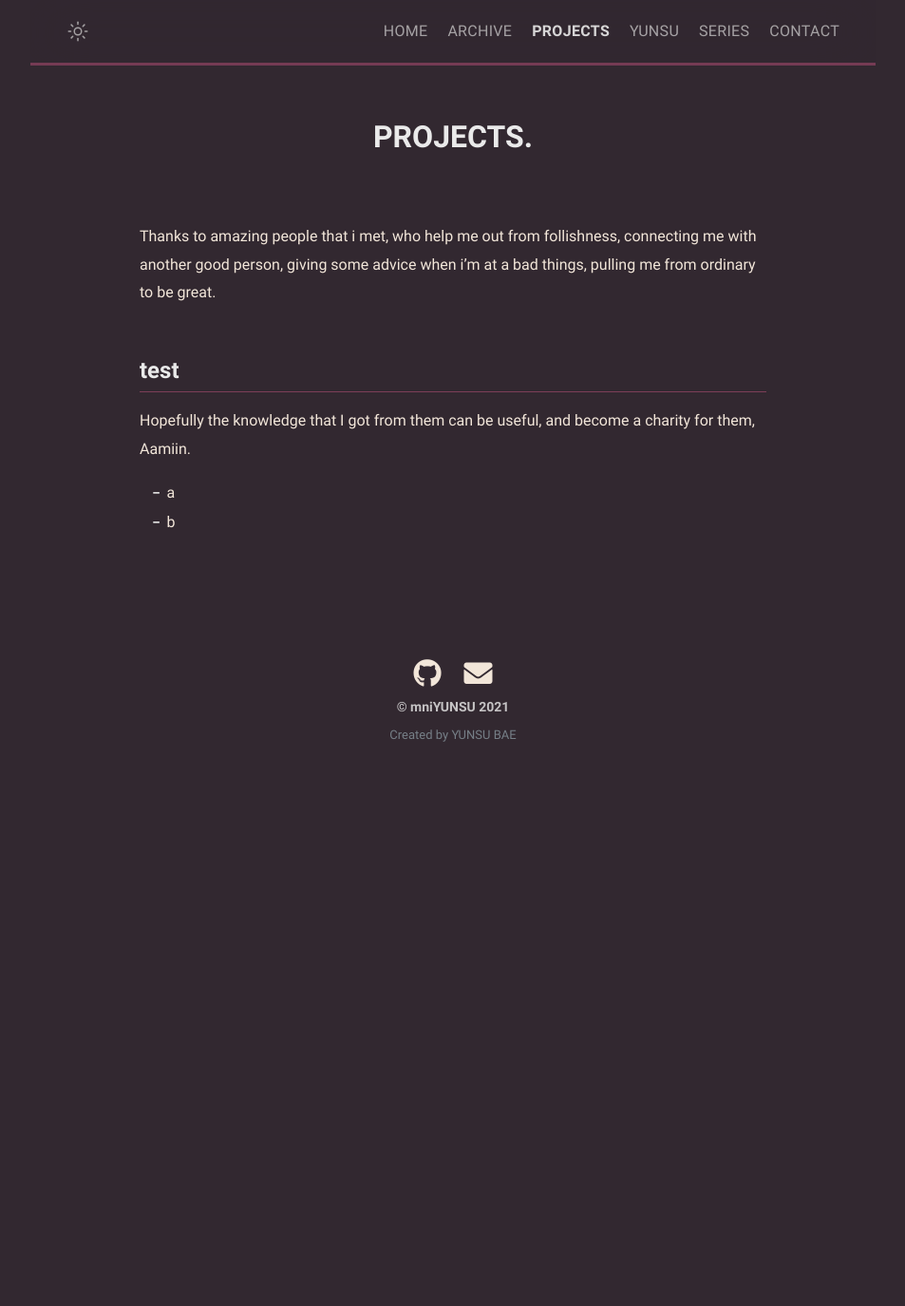
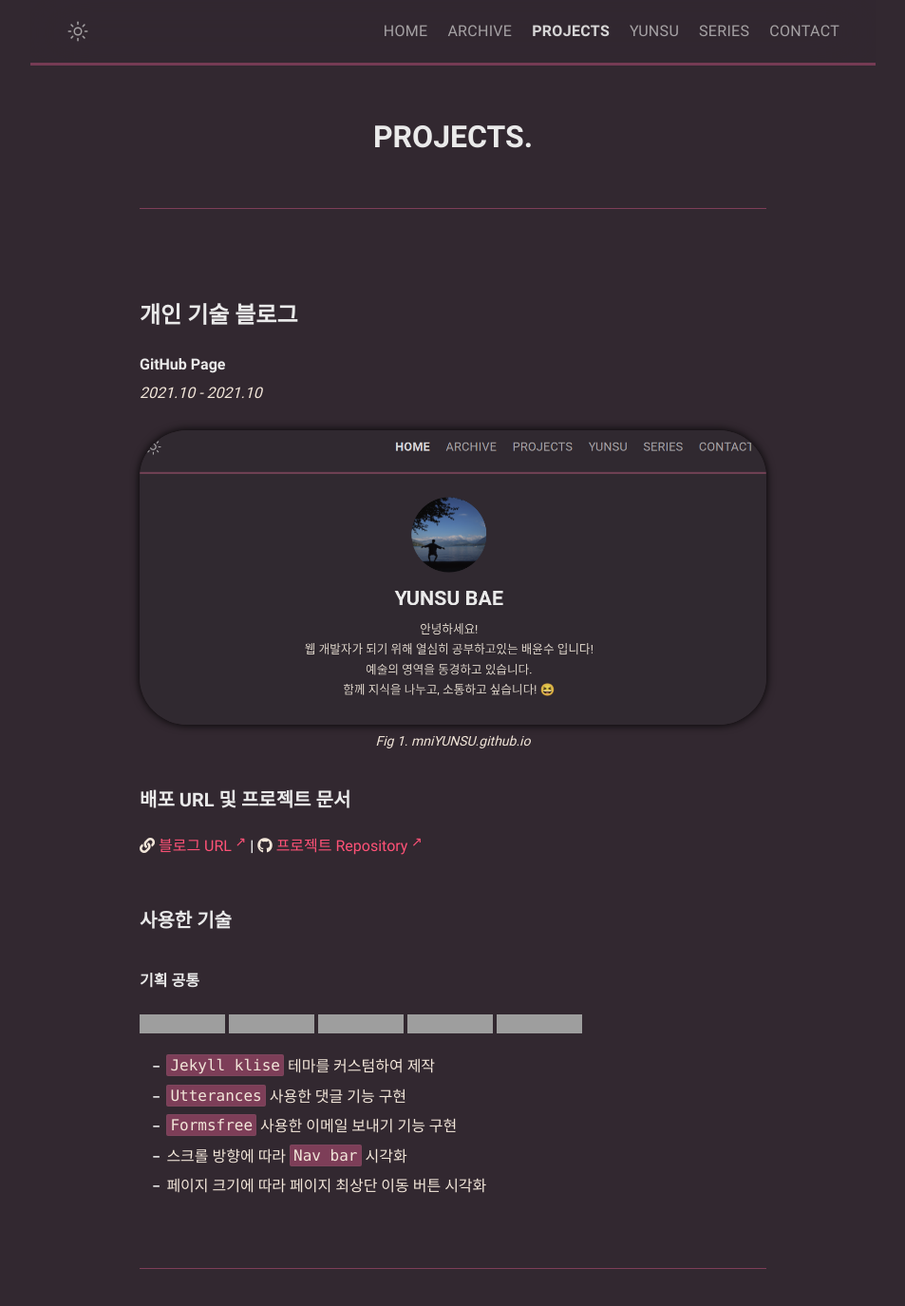
Before and after one commit to mniYUNSU/mniYUNSU.github.io, a Jekyll site: the page built from thanks.md, in a window 1280 px wide and 1400 px high. Shown: the top 1375 px of the window at 95% size, without its empty margins (163-1116 px from the left). Built offline with Jekyll 4.4.1, drawn with Linux system fonts in a browser that asks for light colours; some of the changed text lies outside the part shown; grey boxes are pictures that could not be loaded.

Commit message:
project page 구현

```diff
--- a/_sass/klise/_layout.scss
+++ b/_sass/klise/_layout.scss
@@ -217,6 +217,7 @@
     -webkit-animation: 0.5s ease-in forwards fadein;
     animation: 0.5s ease-in forwards fadein;
     opacity: 1;
+    box-shadow: 0px 0px 10px #000;
   }
 
   .author-name {
@@ -261,6 +262,7 @@
     position: absolute;
     top: 15%;
     left: 5%;
+    box-shadow: 0px 0px 10px #000;
   }
 
   .author-post-name {
--- a/thanks.md
+++ b/thanks.md
@@ -2,17 +2,103 @@
 title: PROJECTS
 permalink: /project/
 layout: page
-excerpt: Thanks to amazing people that i met, who help me out from follishness, connecting me with another good person, giving some advice when i'm at a bad things, pulling me from ordinary to be great.
+excerpt: My Projects
 comments: false
 ---
 
-Thanks to amazing people that i met, who help me out from follishness, connecting me with another good person, giving some advice when i'm at a bad things, pulling me from ordinary to be great.
+---
 
-# test
+<br>
 
-<hr>
+# 개인 기술 블로그
 
-Hopefully the knowledge that I got from them can be useful, and become a charity for them, Aamiin.
+**GitHub Page**
+<br>_2021.10 - 2021.10_ <br>
 
-- a
-- b
+<figure>
+<img src="./myblog.png" alg="mniYUNSU github io" style="border-radius: 50px ;box-shadow:0px 0px 10px #000" >
+<figcaption>Fig 1. mniYUNSU.github.io</figcaption>
+</figure>
+
+#### 배포 URL 및 프로젝트 문서
+
+<i class="fas fa-link"></i>
+<a href="https://mniYUNSU.github.io" target="_blank" rel="noopener" > 블로그 URL</a>
+**|** <i class="fab fa-github"></i> <a href="https://github.com/mniYUNSU/mniYUNSU.github.io" target="_blank" rel="noopener"> 프로젝트 Repository</a>
+
+#### 사용한 기술
+
+##### 기획 공통
+
+<img src="https://img.shields.io/badge/Jekyll-CC0000?style=flat-square&logo=Jekyll&logoColor=white"/> <img src="https://img.shields.io/badge/Ruby-CC342D?style=flat-square&logo=Ruby&logoColor=white"/> <img src="https://img.shields.io/badge/Markdown-000000?style=flat-square&logo=Markdown&logoColor=white"/> <img src="https://img.shields.io/badge/Git-F05032?style=flat-square&logo=Git&logoColor=white"/> <img src="https://img.shields.io/badge/GitHub-181717?style=flat-square&logo=GitHub&logoColor=white"/>
+
+- `Jekyll klise` 테마를 커스텀하여 제작
+- `Utterances` 사용한 댓글 기능 구현
+- `Formsfree` 사용한 이메일 보내기 기능 구현
+- 스크롤 방향에 따라 `Nav bar` 시각화
+- 페이지 크기에 따라 페이지 최상단 이동 버튼 시각화
+
+<br>
+
+---
+
+<br>
+
+# 줄임마 (DDO_JURIMMA)
+
+**코드스테이츠 파이널 프로젝트 (4인 / 4주)**
+<br>_2021.09 - 2021.10_ <br>
+
+<figure>
+<img src="./ddo_jurimma_thumbnail.png" alg="jurimma thumbnail"  style="border-radius: 50px ;box-shadow:0px 0px 10px #000">
+<figcaption>Fig 2. 신세대 줄임말 단어 검색 서비스</figcaption>
+</figure>
+
+#### 배포 URL 및 프로젝트 문서
+
+<i class="fas fa-link"></i>
+<a href="https://jurimma.com" target="_blank" rel="noopener" > 배포 URL</a>
+**|** <i class="fab fa-github"></i> <a href="https://github.com/codestates/DDO_Jurimma" target="_blank" rel="noopener"> 프로젝트 Repository</a>
+**|** <i class="fas fa-folder-open"></i> <a href="https://codestates.notion.site/16-HomeLudens-DDO_Jurimma-007b5d128e7b4883b34f71c6bb1c9679" target="_blank" rel="noopener"> 프로젝트 소개 문서</a>
+**|** <i class="fab fa-youtube"></i> <a href="https://www.youtube.com/watch?v=n745SgA9LmI" target="_blank" rel="noopener"> 발표 영상</a>
+
+#### [ 풀스택 ] 사용한 기술 및 기여한 내용
+
+##### 서버
+
+<img src="https://img.shields.io/badge/Node.js-339933?style=flat-square&logo=node.js&logoColor=white"/> <img src="https://img.shields.io/badge/Express.js-000000?style=flat-square&logo=express&logoColor=white"/> <img src="https://img.shields.io/badge/Sequelize-52B0E7?style=flat-square&logo=Sequelize&logoColor=white"/> <img src="https://img.shields.io/badge/MySQL-4479A1?style=flat-square&logo=mysql&logoColor=white"/>
+
+- DB 구축 및 API 문서 기반 컨트롤러 구현
+- 구글 소셜 로그인 구현
+- `Multer-S3` `AWS-SDK` 미들웨어로 `S3` 이미지 업로드 구현
+- `Sequelize` 연산자(Op)를 활용한 검색어 자동완성 구현
+- `Nodemailer` 모듈로 회원가입 인증 메일 발송 기능 구현
+
+##### 배포
+
+<img src="https://img.shields.io/badge/AWS%20(S3,%20EC2,%20RDS)-232F3E?style=flat-square&logo=Amazon AWS&logoColor=white"/>
+
+- `AWS CodePipeLine` 사용한 `S3` 배포 자동화
+- `AWS Route53` `CloudFront` 사용한 HTTPS 호스팅
+- HTTPS 통신을 위한 `AWS Load Balancer` 구축
+- `MySQL` 환경의 `AWS RDS` 구축
+
+##### 클라이언트
+
+<img src="https://img.shields.io/badge/React-0088CC?style=flat-square&logo=react&logoColor=white"/> <img src="https://img.shields.io/badge/Styled Components-DB7093?style=flat-square&logo=styled-components&logoColor=white"/>
+
+- API 문서 기반 `Axios` 통신
+- 무한 스크롤링 및 로딩 이미지 구현
+- 음성 인식 검색 최적화
+
+##### 기획 공통
+
+<img src="https://img.shields.io/badge/Git-F05032?style=flat-square&logo=Git&logoColor=white"/> <img src="https://img.shields.io/badge/GitHub-181717?style=flat-square&logo=GitHub&logoColor=white"/> <img src="https://img.shields.io/badge/Figma-F24E1E?style=flat-square&logo=Figma&logoColor=white"/> <img src="https://img.shields.io/badge/GitBook-3884FF?style=flat-square&logo=GitBook&logoColor=white"/>
+
+- 프로젝트 기획 및 태스크 카드를 이용한 이슈 관리
+- 서비스 배포
+- 서비스 소개 문서 작성 및 소개 발표 영상 제작
+
+<br>
+
+> 다음 프로젝트를 기대해주세요!
```
Also changed, not shown: about.md (+2 -1 lines), project/ddo_jurimma_thumbnail.png (added), project/myblog.png (added).
